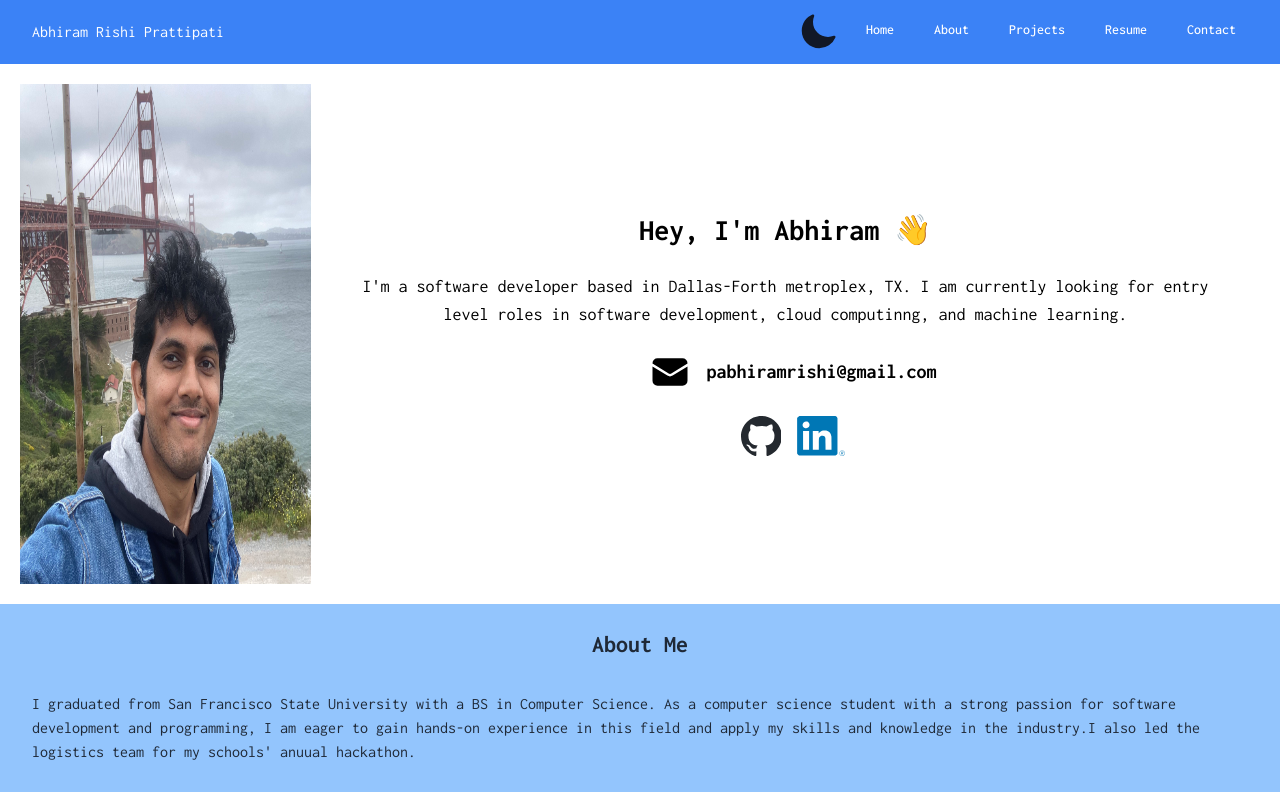
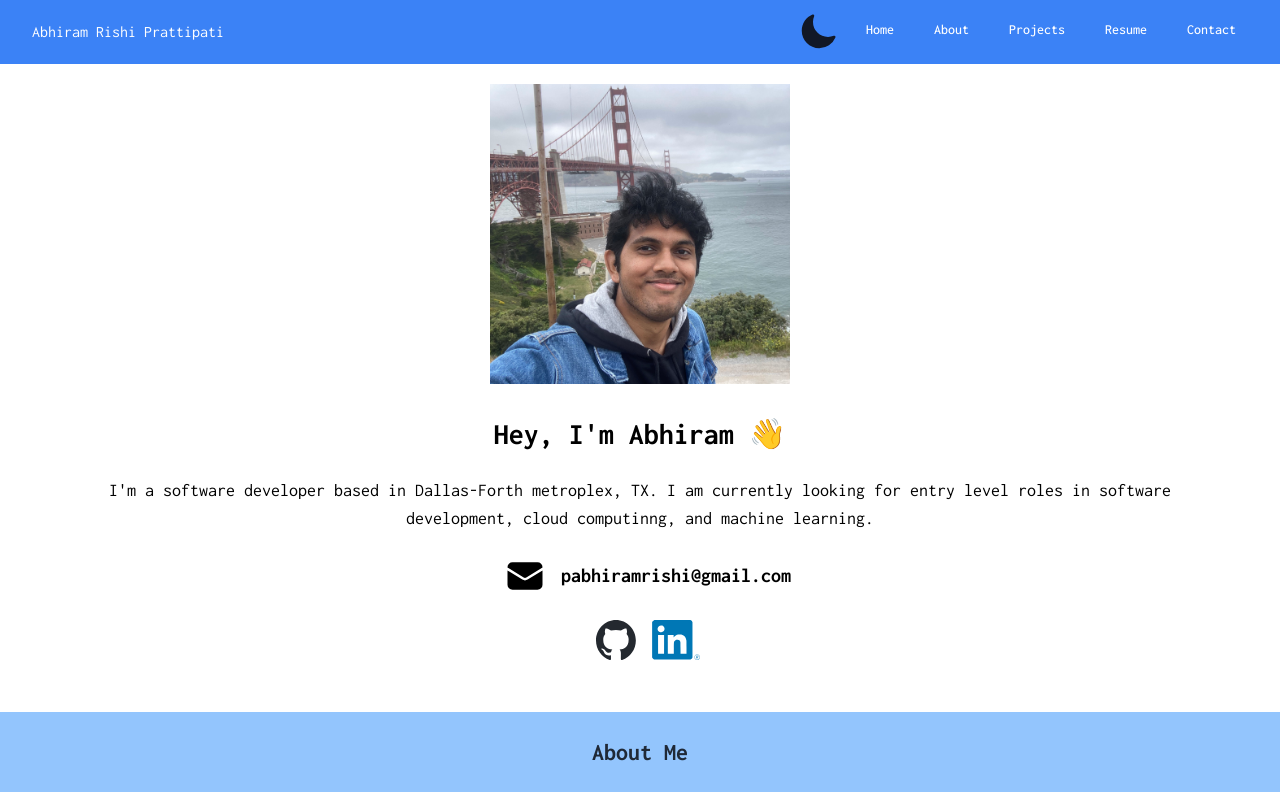
Before and after one commit to abhiramrp/portfolio_website, a Next.js app: page / in a window 1280 px wide. Shown: the top 792 px of the page. Built offline with nearby package versions, Linux system fonts and the light colour scheme.

Commit message:
fixed intro

```diff
--- a/src/components/Intro.tsx
+++ b/src/components/Intro.tsx
@@ -16,19 +16,20 @@ export default function Intro() {
         githubfile = "/logos/github.svg";
     }
 
+    const intro_text = "I'm a software developer based in Dallas-Forth metroplex, TX. " +
+    "I am currently looking for entry level roles in software development, cloud computinng, and machine learning.";
+
 
 
     return (
-        <div className="flex justify-center items-center p-5" id="intro">
-
-            <div className="relative w-[500px] h-[500px]">
+        <div className="flex flex-wrap justify-center items-center p-5" id="intro">
+            <div className="relative w-[300px] h-[300px]">
                 <Image
                     src="/profile.jpg"
                     alt="Abhiram's face"
                     fill={true}
                 />
             </div>
-
 
             <div className="flex-col justify-center align-middle items-center p-5">
 
@@ -37,7 +38,7 @@ export default function Intro() {
                 </div>
 
                 <div className="text-center text-lg p-3">
-                    I&#39;m a software developer based in Dallas-Forth metroplex, TX. I am currently looking for entry level roles in software development, cloud computinng, and machine learning.
+                    {intro_text}
                 </div>
 
                 <div className="ml-4 flex justify-center items-center space-x-4 p-3">
@@ -92,6 +93,11 @@ export default function Intro() {
 
             </div>
 
+
+
+
+
+
         </div>
     );
 }
```
Also changed, not shown: public/blank.png (added).
